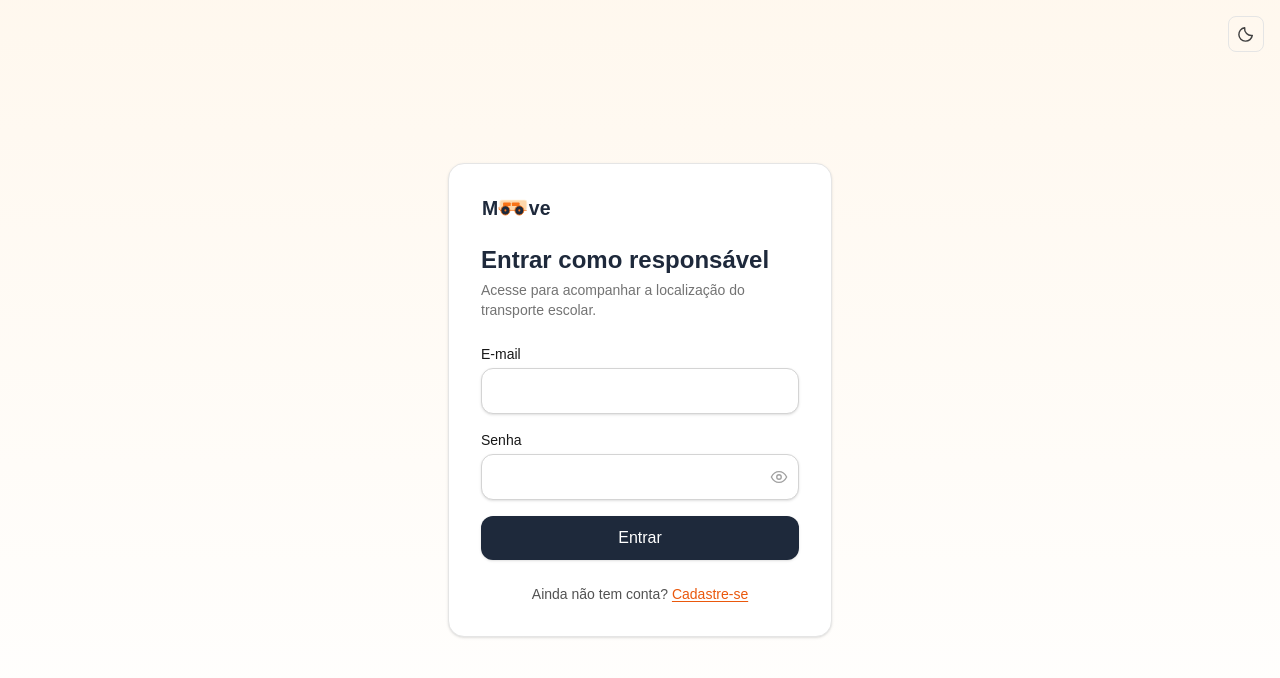
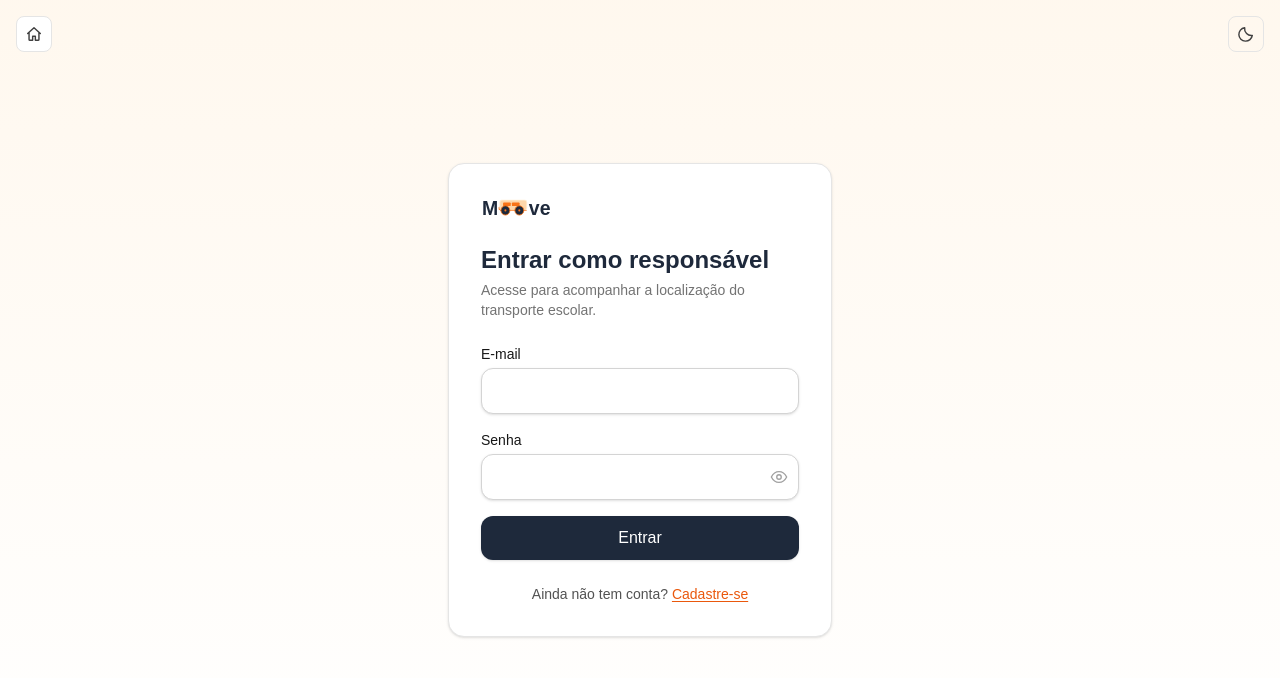
Before and after one commit to Hello-Inova/Moove, a Next.js app: page /responsavel/login in a window 1280 px wide. Shown: the top 678 px of the page. Built offline with nearby package versions, Linux system fonts and the light colour scheme; no server answers.

Commit message:
Adiciona ícone de casa nas telas de login para voltar à seleção de perfil

```diff
--- a/src/components/auth/AuthCard.tsx
+++ b/src/components/auth/AuthCard.tsx
@@ -3,6 +3,20 @@ import type { ReactNode } from "react";
 
 import { Logo } from "@/components/ui/Logo";
 import { ThemeToggle } from "@/components/ui/ThemeToggle";
+
+function HomeIcon() {
+  return (
+    <svg width="18" height="18" viewBox="0 0 20 20" fill="none" aria-hidden="true">
+      <path
+        d="M3 9.5L10 3l7 6.5M4.5 8.5V16a1 1 0 001 1h3v-4.5h3V17h3a1 1 0 001-1V8.5"
+        stroke="currentColor"
+        strokeWidth="1.6"
+        strokeLinecap="round"
+        strokeLinejoin="round"
+      />
+    </svg>
+  );
+}
 
 export function AuthCard({
   title,
@@ -17,6 +31,15 @@ export function AuthCard({
 }) {
   return (
     <main className="relative flex flex-1 flex-col items-center justify-center bg-gradient-to-b from-brand-orange-soft/40 to-white px-4 py-12 dark:from-neutral-900 dark:to-neutral-950">
+      <div className="absolute left-4 top-4">
+        <Link
+          href="/"
+          aria-label="Voltar para a seleção de perfil"
+          className="flex h-9 w-9 items-center justify-center rounded-lg border border-neutral-200 bg-white text-neutral-700 transition hover:bg-neutral-100 dark:border-neutral-700 dark:bg-neutral-900 dark:text-neutral-300 dark:hover:bg-neutral-800"
+        >
+          <HomeIcon />
+        </Link>
+      </div>
       <div className="absolute right-4 top-4">
         <ThemeToggle />
       </div>
```
